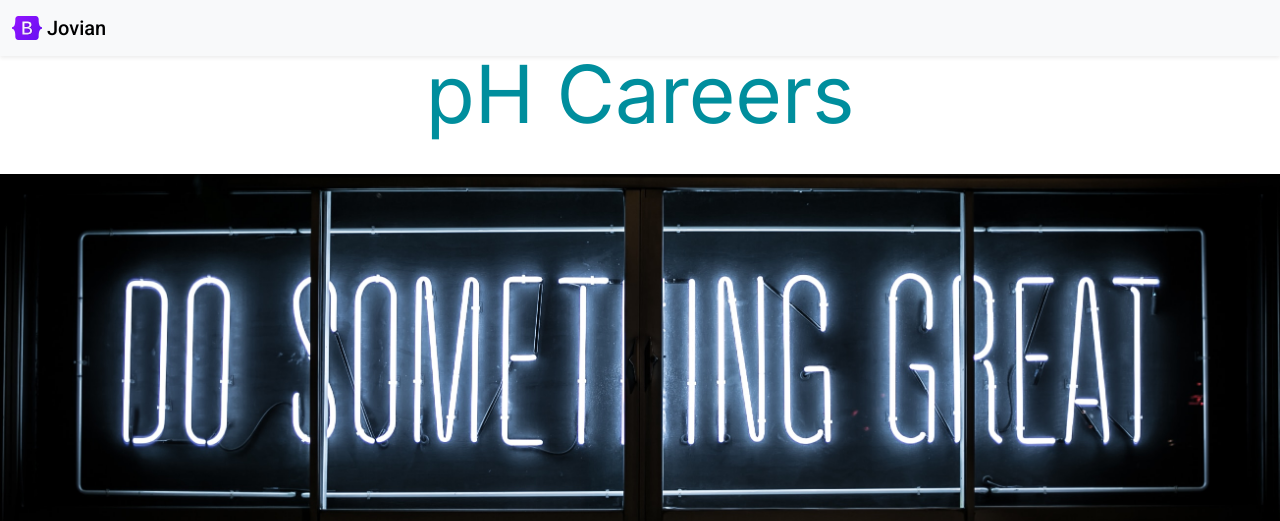
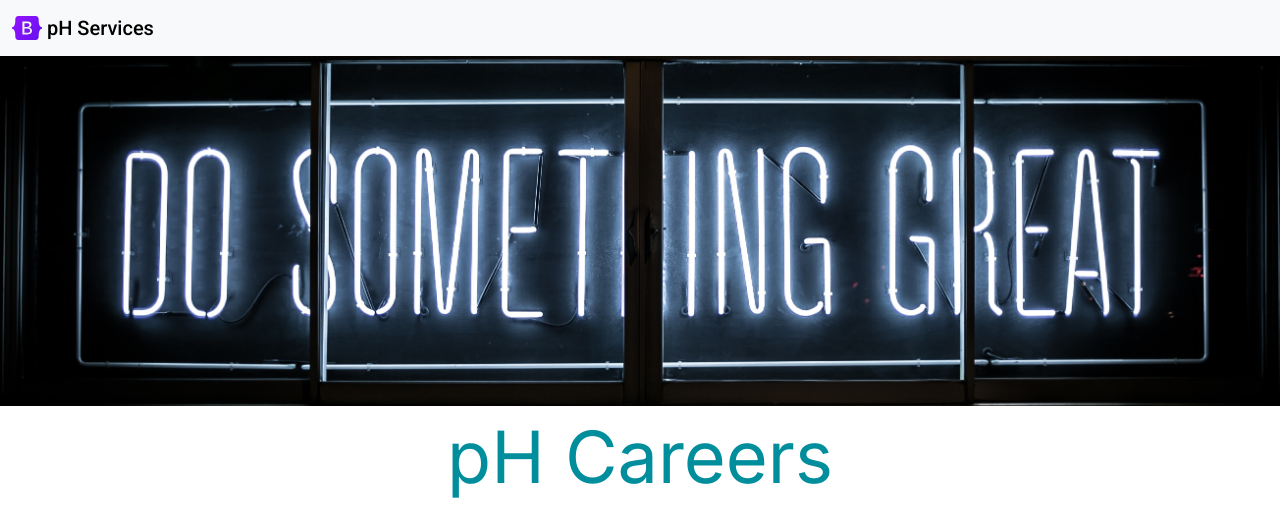
Before and after one commit to James-h95/James-careers-website, a Flask app: page / in a window 1280 px wide. Shown: the top 521 px of the page. Run offline with Flask 3, Linux system fonts and the light colour scheme; grey boxes are pictures that could not be loaded.

Commit message:
Removed roboto font from body and the sub list in description.

```diff
--- a/templates/home.html
+++ b/templates/home.html
@@ -14,7 +14,7 @@
   <style>
 
     body{
-        font-family: 'Roboto', sans-serif;
+
     }
       h1,h2,h3,h4,h5,h6{
           font-family: 'Inter', sans-serif;
@@ -204,16 +204,15 @@
   {% include 'nav.html' %}
   <div id="navbar">
     <img class="img-fluid" id="logo" alt="Jovian logo" src="https://i.imgur.com/m1wXjqw.png" height="">
-    <h1 class="mt-2 mb-4 display-1">{{company_name}} Careers</h1>
   </div >
 
   <!-- <div class="container"> -->
 <img id="banner" src="https://james-careers-website.hudibyojames.repl.co/static/Banner.jpg" alt="Banner" height="240">
-<h1 class= "text-center mt-2 mb-4 display-4" >About Jovian</h1>
+<h1 class= "text-center mt-2 mb-4 display-2" >{{company_name}} Careers</h1>
 
 <div id="about">
     <div id="description">
-      <p class="lead" style="margin-top: 0px ;">At Jovian, we're on a mission to build
+      <p class="lead" style="margin-top: 0px ;">At {{company_name}}, we're on a mission to build
         the world's most highly reputed technical
         university, and we're building it completely
         online. We offer several beginner friendly
@@ -228,9 +227,6 @@
               <a href="https://www.jovian.com/full-stack-developer-bootcamp">
                 Jovian Full Stack Developer Bootcamp
               </a>
-            <ul>
-              <li> Sublist!</li>
-            </ul>
           </li>
           <li>
             <a href="https://www.jovian.com/data-science-bootcamp">
--- a/templates/jobitem.html
+++ b/templates/jobitem.html
@@ -9,8 +9,9 @@
   </div>
 
   <!-- Handling if salary unavailable -->
+
   {% if 'salary' in job %}
-    <div>
+    <div style="color:rgb(120,120,120);">
       Salary: {{job['salary']}}
     </div>
   {% endif %}
--- a/templates/nav.html
+++ b/templates/nav.html
@@ -2,7 +2,7 @@
   <div class="container-fluid">
     <a class="navbar-brand" href="#">
       <img src="/static/logo.svg" alt="Logo" width="30" height="24" class="d-inline-block align-text-top">
-      Jovian
+      pH Services
     </a>
   </div>
 </nav>
```
